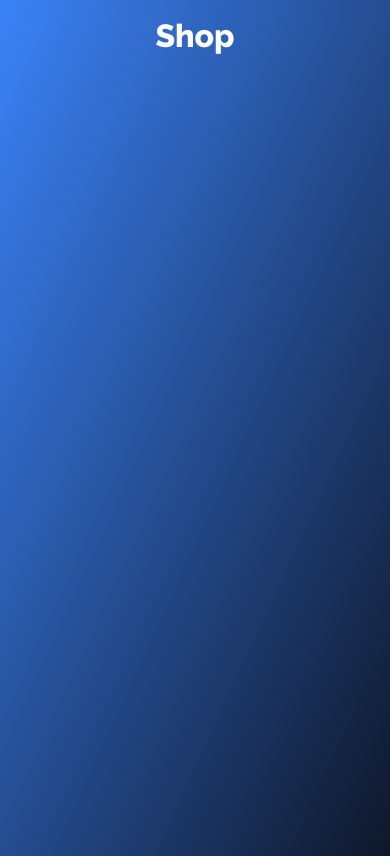
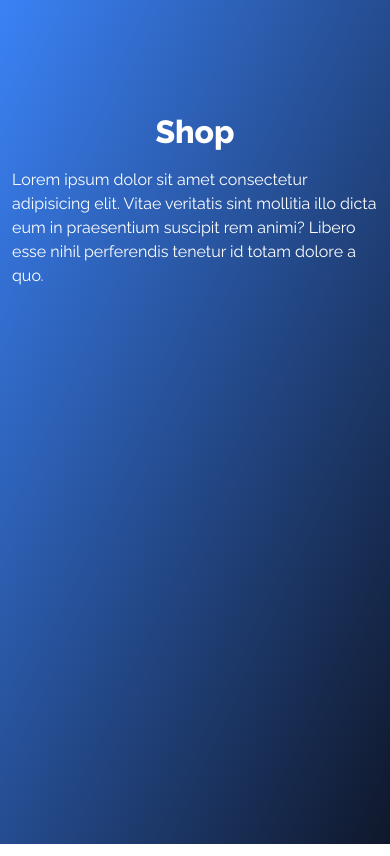
Before and after one commit to EdoardoFerrini/my-shop, a React (Vite) app: page / in a window 390 px wide. Built offline with nearby package versions, Linux system fonts and the light colour scheme; a web font is replaced by a local one.

Commit message:
Tailwind Page responsive layout

```diff
--- a/src/App.tsx
+++ b/src/App.tsx
@@ -1,7 +1,10 @@
 function App() {
   return (
-    <div>
-      <div className="title">Shop</div>
+    <div className="page">
+      <h1 className="title">Shop</h1>
+      Lorem ipsum dolor sit amet consectetur adipisicing elit. Vitae veritatis
+      sint mollitia illo dicta eum in praesentium suscipit rem animi? Libero
+      esse nihil perferendis tenetur id totam dolore a quo.
     </div>
   );
 }
--- a/src/index.css
+++ b/src/index.css
@@ -12,3 +12,11 @@ body {
   @apply font-extrabold my-3 text-white text-[2rem] text-center
         2xl:text-[18rem]  2xl:fixed 2xl:bottom-0 2xl:z-0   2xl:rotate-[270deg] 2xl:w-96  2xl:-left-12  2xl:opacity-30 2xl:pointer-events-none;
 }
+
+.page {
+  @apply max-w-screen-lg mx-auto pt-24 px-3;
+}
+
+.page-sm {
+  @apply max-w-sm mx-auto;
+}
```
